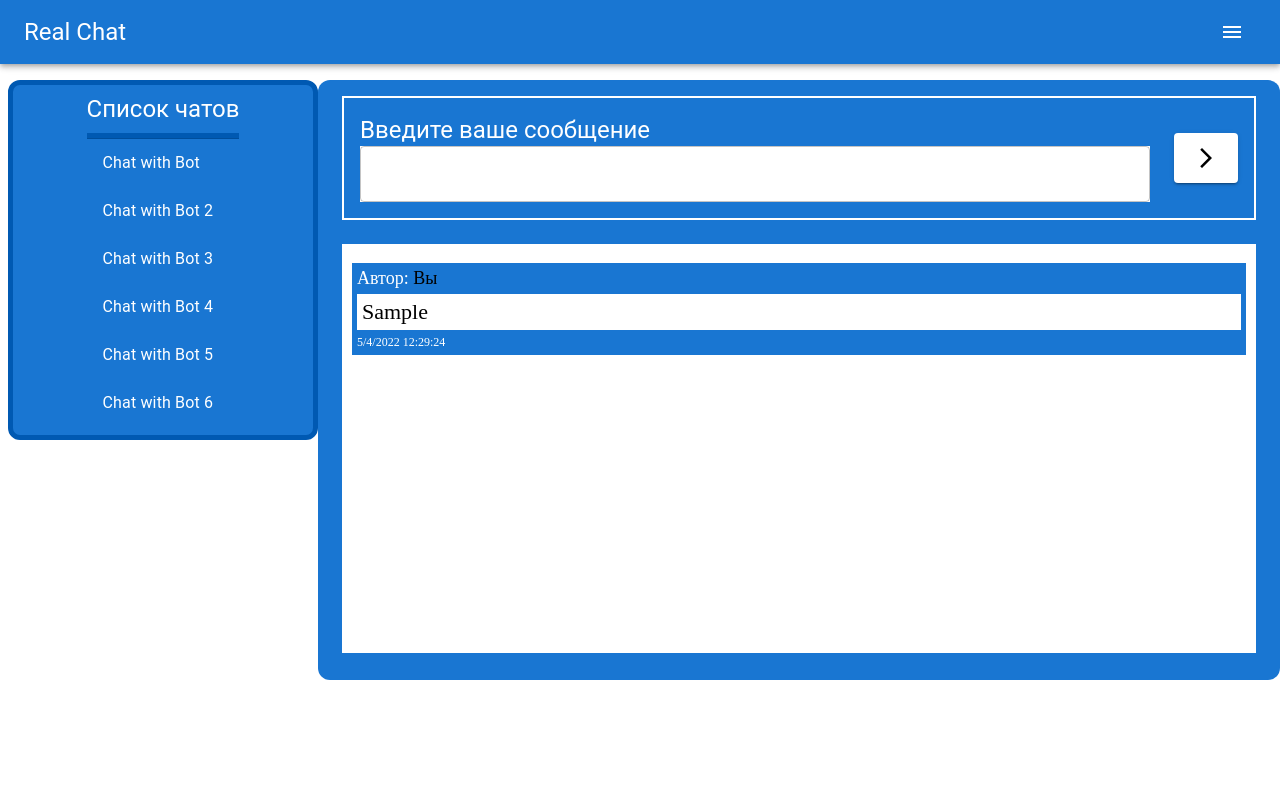
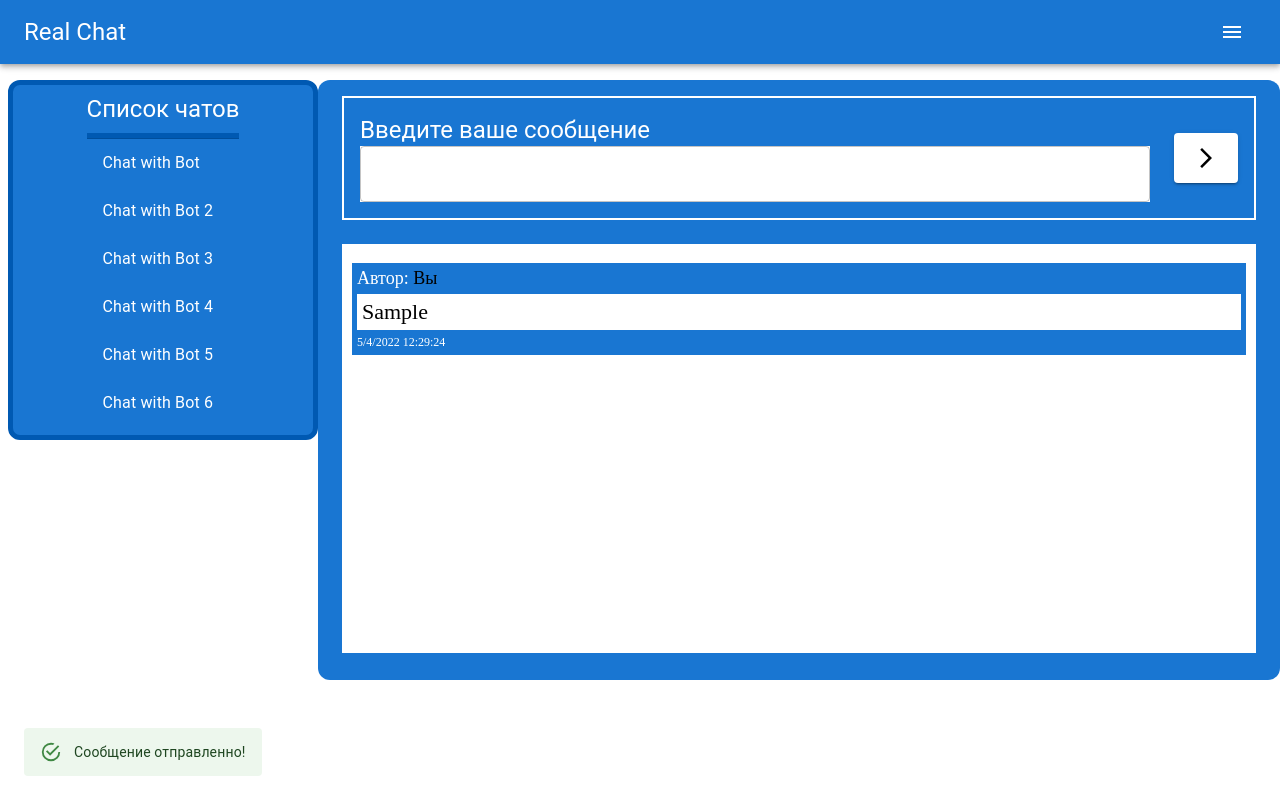
Before and after one commit to Gray-Starling/GeekBrains_react_course, a React (Create React App) app: page / in a window 1280 px wide. Both pictures are taken after typing "Sample" into the empty fields and a click on the button 1206 px from the left and 158 px from the top of the page. Built offline with nearby package versions, Linux system fonts and the light colour scheme.

Commit message:
Changed alert function

```diff
--- a/src/components/Main/ChatMessanger/ChatMessanger.jsx
+++ b/src/components/Main/ChatMessanger/ChatMessanger.jsx
@@ -1,5 +1,6 @@
 import React, { useEffect, useState } from "react";
 import { MessageRender } from "./MessageRender/MessageRender";
+import { SnackBar } from "../../SnackBar/SnackBar";
 import { FormUi } from "../../FormUi/FormUi";
 import "./ChatMessanger.css";
 import { nanoid } from "nanoid";
@@ -9,6 +10,7 @@ export const ChatMessanger = () => {
   const author = "Вы";
   const [messageList, setMessageList] = useState([]);
   const [inputValue, setInputValue] = useState("");
+  const [isSnackOpen, setSneckOpen] = useState(false);
 
   const message = {
     id: nanoid(),
@@ -27,12 +29,13 @@ export const ChatMessanger = () => {
   useEffect(() => {
     if (messageList.length) {
       const timer = setTimeout(() => {
-        alert("Отправленно");
-      }, 1500);
+        setSneckOpen(true);
+      }, 500);
       return () => clearTimeout(timer);
     }
   }, [messageList]);
   return (
+    <>
       <Container
         sx={{
           height: 600,
@@ -51,5 +54,7 @@ export const ChatMessanger = () => {
         />
         <MessageRender messageList={messageList} />
       </Container>
+      <SnackBar isOpen={isSnackOpen} handleClose={() => setSneckOpen(false)} />
+    </>
   );
 };
--- a/src/components/Main/ChatMessanger/MessageRender/MessageRender.jsx
+++ b/src/components/Main/ChatMessanger/MessageRender/MessageRender.jsx
@@ -1,7 +1,6 @@
 import React, { useRef, useEffect } from "react";
 import { Box, Typography } from "@mui/material";
 import { Message } from "../Messange/Messange";
-import MessageOutlinedIcon from "@mui/icons-material/MessageOutlined";
 import "./MessageRender.css";
 
 export const MessageRender = (props) => {
--- /dev/null
+++ b/src/components/SnackBar/SnackBar.jsx
@@ -0,0 +1,10 @@
+import { Snackbar, Alert } from "@mui/material";
+import React from "react";
+
+export const SnackBar = ({ isOpen, handleClose }) => {
+  return (
+    <Snackbar open={isOpen} onClose={handleClose} autoHideDuration={3000}>
+      <Alert severity="success">Сообщение отправленно!</Alert>
+    </Snackbar>
+  );
+};
```
Lines whose indentation alone changed are shown as unchanged.
